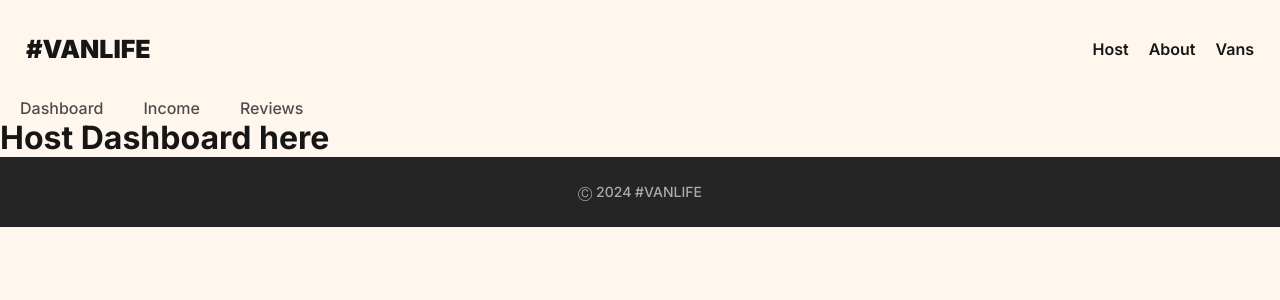
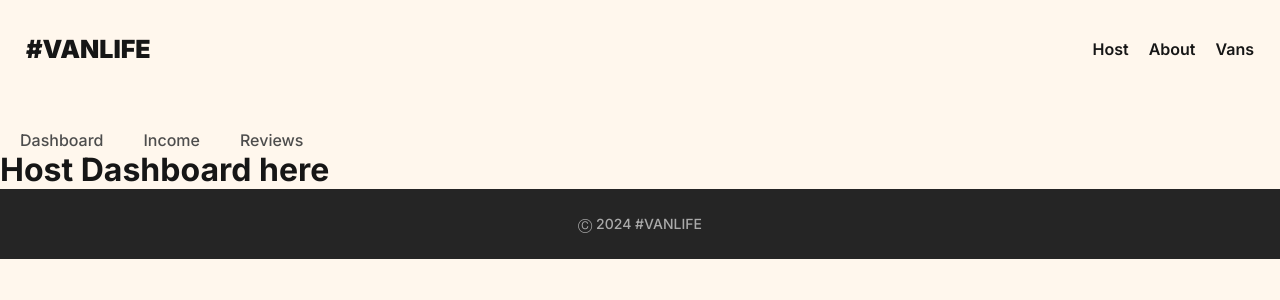
Before and after one commit to ameh-samson/VANLIFE-PROJECT, a React (Vite) app: page /host in a window 1280 px wide. Shown: the top 300 px of the page. Built offline with nearby package versions, Linux system fonts and the light colour scheme; what miragejs would draw is missing.

Commit message:
Update index.css

```diff
--- a/src/index.css
+++ b/src/index.css
@@ -266,6 +266,9 @@ footer.footer p {
 }
 
 /* host navigation */
+.host-navbar {
+  padding-top: 32px;
+}
 
 .host-navbar a {
   color: #4d4d4d;
```
